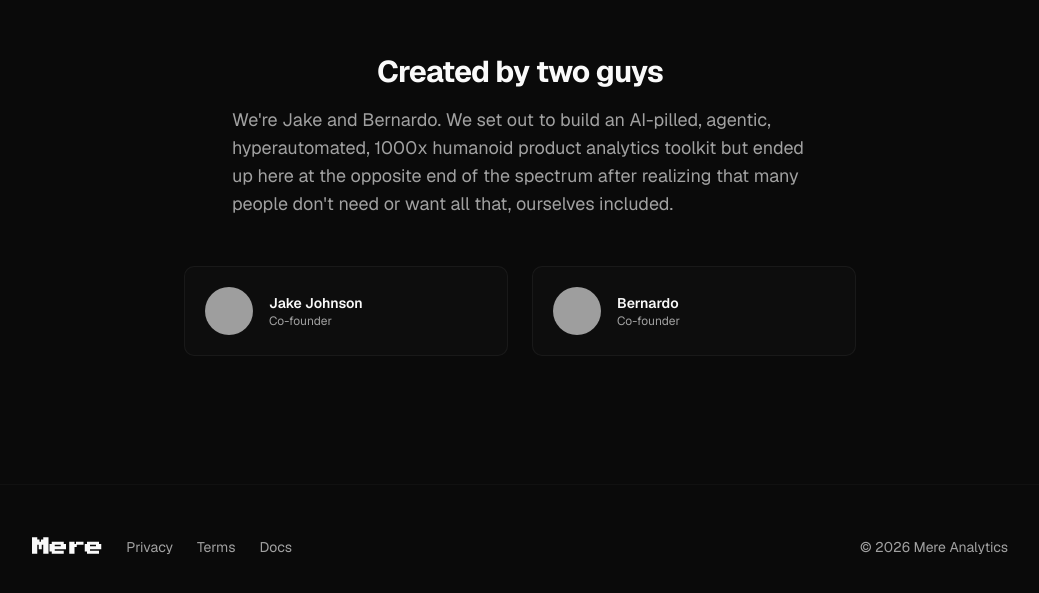
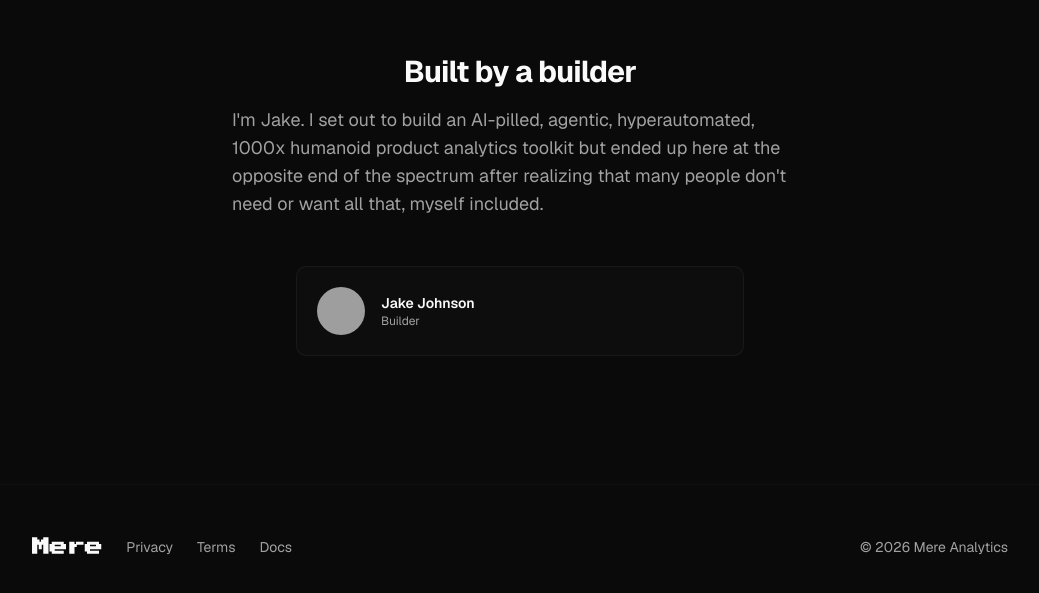
Before and after one commit to jjdinho/use-mere-landing, a Next.js app: page / in a window 1280 px wide. Shown: the part 4919-5512 px from the top of the page, without its empty margins (120-1159 px from the left). Built offline with nearby package versions, Linux system fonts and the light colour scheme; grey boxes are pictures that could not be loaded.

Commit message:
Update creators section to solo builder (#3)
Remove Bernardo, rename role to "Builder", and rewrite the section
header and intro copy in the first person.

```diff
--- a/src/app/page.tsx
+++ b/src/app/page.tsx
@@ -385,13 +385,12 @@ function PriceSlider() {
 // ============================================================================
 
 const creators = [
-  { name: "Jake Johnson", handle: "jjdinho", role: "Co-founder" },
-  { name: "Bernardo", handle: "brnardo", role: "Co-founder" },
+  { name: "Jake Johnson", handle: "jjdinho", role: "Builder" },
 ]
 
 function Creators() {
   return (
-    <div className="grid grid-cols-1 sm:grid-cols-2 gap-6 max-w-2xl mx-auto">
+    <div className="grid grid-cols-1 gap-6 max-w-md mx-auto">
       {creators.map((c) => (
         <a
           key={c.handle}
@@ -718,14 +717,14 @@ export default function LandingPage() {
         <div className="max-w-5xl mx-auto px-6">
           <div className="text-center mb-12">
             <h2 className="text-2xl md:text-3xl font-bold tracking-tight mb-4">
-              Created by two guys
+              Built by a builder
             </h2>
             <p className="text-muted-foreground max-w-xl mx-auto text-left text-pretty">
-              We&apos;re Jake and Bernardo. We set out to build an AI-pilled,
-              agentic, hyperautomated, 1000x humanoid product analytics toolkit
-              but ended up here at the opposite end of the spectrum after
+              I&apos;m Jake. I set out to build an AI-pilled, agentic,
+              hyperautomated, 1000x humanoid product analytics toolkit but
+              ended up here at the opposite end of the spectrum after
               realizing that many people don&apos;t need or want all that,
-              ourselves included.
+              myself included.
             </p>
           </div>
 
```
